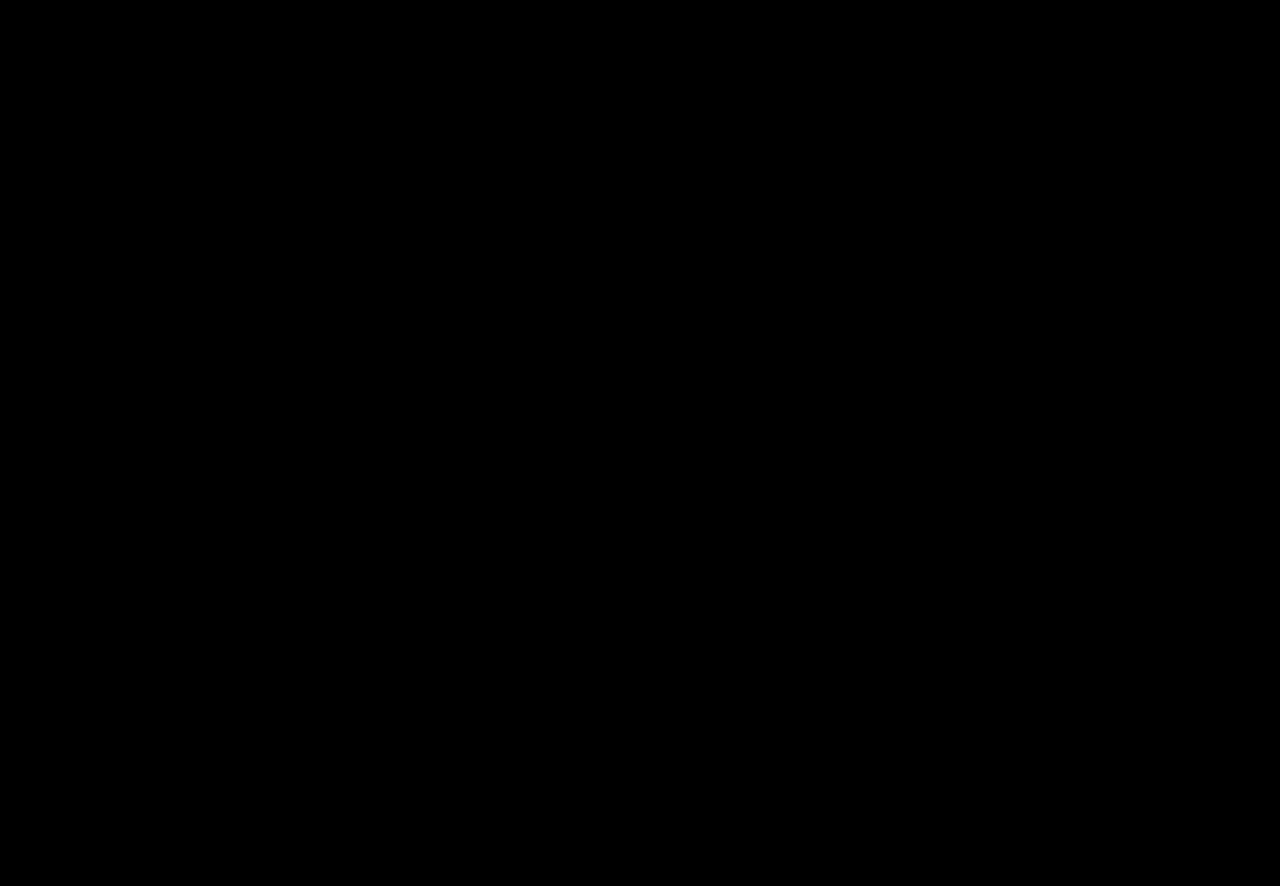
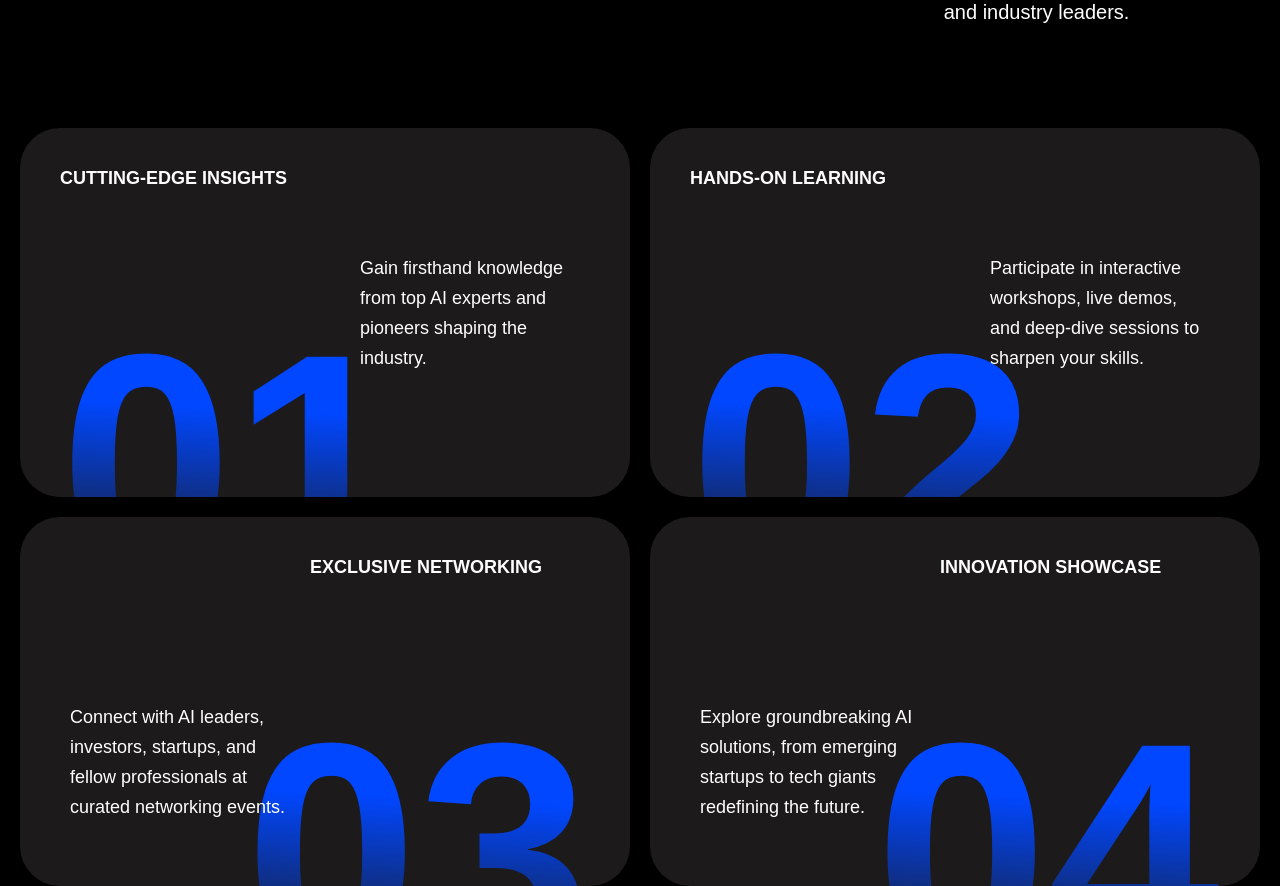
Before and after one commit to BlcakCobra/async-Race, a React (Vite) app: page / in a window 1280 px wide. Shown: the part 5020-5906 px from the top of the page. Before the commit the page ends 4747 px from the top, so only its background shows below. Built offline with nearby package versions, Linux system fonts and the light colour scheme.

Commit message:
New component WhyAttend

```diff
--- a/src/App.tsx
+++ b/src/App.tsx
@@ -5,7 +5,7 @@ import Collaboration from "./Components/Collaboration/Collaboration"
 import Advantages from "./Components/Advantages/Advantages"
 import Agenda from "./Components/Agenda/Agenda"
 import KeynoteSpeakers from "./Components/KeynoteSpeakers/KeynoteSpeakers"
-// import WhyAttend from "./Components/WhyAttend/WhyAttend"
+import WhyAttend from "./Components/WhyAttend/WhyAttend"
 // import PastAttendees from "./Components/PastAttendees/PastAttendees"
 // import RegisterNow from "./Components/RegisterNow/RegisterNow"
 // import TicketOptions from "./Components/TicketOptions/TicketOptions"
@@ -21,7 +21,7 @@ const Home = () => (
     <Advantages />
     <Agenda />
     <KeynoteSpeakers />
-    {/* <WhyAttend /> */}
+    <WhyAttend />
     {/* <PastAttendees /> */}
     {/* <RegisterNow /> */}
     {/* <TicketOptions /> */}
--- /dev/null
+++ b/src/Components/WhyAttend/Reasons/Reasons.module.scss
@@ -0,0 +1,103 @@
+.whyAttend {
+  width: 100%;
+  height: auto;
+  margin-top: 150px;
+}
+
+.reasons {
+  display: grid;
+  grid-template-columns: repeat(2, 1fr);
+  gap: 20px;
+  width: 100%;
+  margin-top: 131px;
+  justify-items: center;
+}
+
+.reasonsContainer {
+  width: 100%;
+  height: auto;
+  border-radius: 40px;
+  background-color: #1c1a1a;
+  padding: 40px;
+  display: flex;
+  overflow: hidden;
+  align-items: center;
+  justify-content: center;
+}
+
+.content {
+  position: relative;
+  width: 100%;
+  height: 289px;
+  display: flex;
+  background-color: transparent;
+  justify-content: space-between;
+  align-items: center;
+}
+
+.reverse {
+  flex-direction: row-reverse;
+}
+
+.textBlock {
+  max-width: 240px;
+  background-color: transparent;
+  display: flex;
+  flex-direction: column;
+  gap: 12px;
+}
+
+.title {
+  width: 257px;
+  height: 30px;
+  font-size: 18px;
+  background-color: transparent;
+  text-transform: uppercase;
+  color: white;
+  position: absolute;
+  top: 0;
+}
+
+.description {
+  width: 220px;
+  height: 120px;
+  font-style: normal;
+  font-weight: 400;
+  font-size: 18px;
+  line-height: 30px;
+  background-color: transparent;
+  color: white;
+}
+
+.num {
+  font-size: 310px;
+  font-weight: 800;
+  background: linear-gradient(182.96deg, #0147ff 35.74%, rgba(1, 71, 255, 0) 82.34%);
+  -webkit-background-clip: text;
+  -webkit-text-fill-color: transparent;
+  user-select: none;
+  position: absolute;
+  z-index: 0;
+  margin-top: 300px;
+}
+
+.reasonsContainer:nth-child(1),
+.reasonsContainer:nth-child(2) {
+  .description {
+    z-index: 1;
+    margin-left: 300px;
+  }
+}
+
+.reasonsContainer:nth-child(3),
+.reasonsContainer:nth-child(4) {
+  .title {
+    left: 250px;
+  }
+
+  .description {
+    position: absolute;
+    right: 300px;
+    z-index: 1;
+  }
+}
--- /dev/null
+++ b/src/Components/WhyAttend/Reasons/Reasons.tsx
@@ -0,0 +1,46 @@
+import styles from "./Reasons.module.scss";
+
+const reasonContent = [
+    {
+        title: "Cutting-Edge Insights",
+        description: "Gain firsthand knowledge from top AI experts and pioneers shaping the industry.",
+        num: "01",
+        reverse: false,
+    },
+    {
+        title: "Hands-On Learning",
+        description: "Participate in interactive workshops, live demos, and deep-dive sessions to sharpen your skills.",
+        num: "02",
+        reverse: false,
+    },
+    {
+        title: "Exclusive Networking",
+        description: "Connect with AI leaders, investors, startups, and fellow professionals at curated networking events.",
+        num: "03",
+        reverse: true,
+    },
+    {
+        title: "Innovation Showcase",
+        description: "Explore groundbreaking AI solutions, from emerging startups to tech giants redefining the future.",
+        num: "04",
+        reverse: true,
+    },
+];
+
+const Reasons = () => (
+    <div className={styles.reasons}>
+        {reasonContent.map((el, index) => (
+            <div key={index} className={styles.reasonsContainer}>
+                <div className={`${styles.content} ${el.reverse ? styles.reverse : ""}`}>
+                    <div className={styles.num}>{el.num}</div>
+                    <div className={styles.textBlock}>
+                        <h2 className={styles.title}>{el.title}</h2>
+                        <p className={styles.description}>{el.description}</p>
+                    </div>
+                </div>
+            </div>
+        ))}
+    </div>
+);
+
+export default Reasons;
--- /dev/null
+++ b/src/Components/WhyAttend/WhyAttend.module.scss
@@ -0,0 +1,5 @@
+.whyAttend {
+    width: 100%;
+    height: auto;
+    margin-top: 150px;
+}
--- /dev/null
+++ b/src/Components/WhyAttend/WhyAttend.tsx
@@ -0,0 +1,13 @@
+import Title from "../Title/Title";
+import Reasons from "./Reasons/Reasons";
+import styles from "./WhyAttend.module.scss";
+
+const WhyAttend = () => (
+
+    <section className={styles.whyAttend}>
+        <Title title="WHY ATTEND?" description="Discover why Next-Gen AI Summit is the must-attend event for AI professionals, innovators, and industry leaders." />
+        <Reasons />
+    </section>
+);
+
+export default WhyAttend;
```
